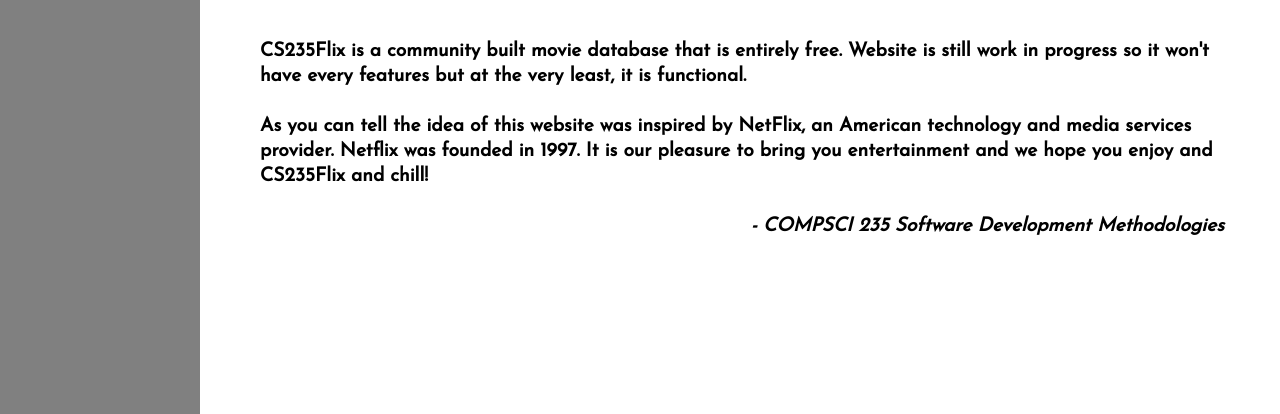
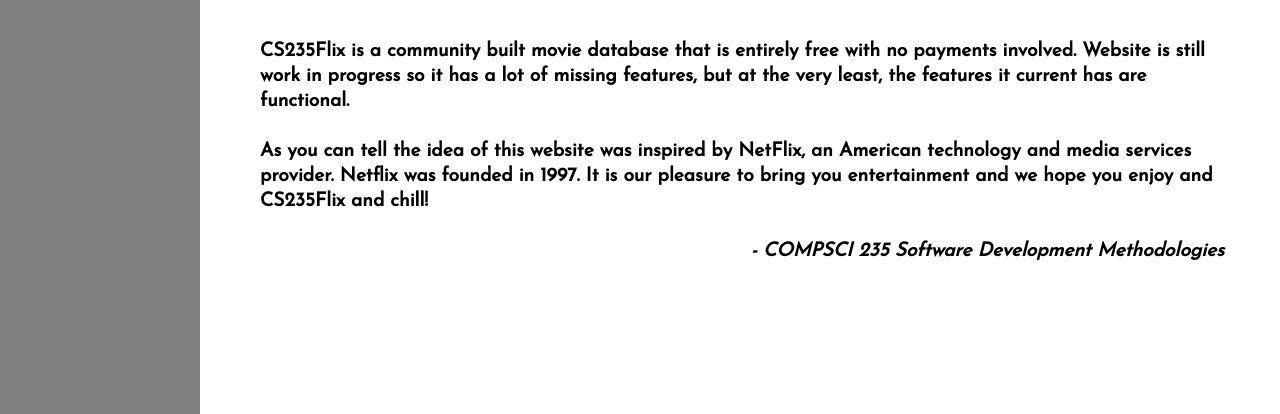
Before and after one commit to lcw1301/CS235Flix-part-2, a Flask app: page / in a window 1280 px wide. Shown: the part 222-636 px from the top of the page. Run offline with Flask 2, Linux system fonts and the light colour scheme.

Commit message:
update homepage description

```diff
--- a/movie_app/templates/home.html
+++ b/movie_app/templates/home.html
@@ -9,8 +9,8 @@
     </header>
     <br>
     <p>
-        CS235Flix is a community built movie database that is entirely free.
-        Website is still work in progress so it won't have every features but at the very least, it is functional.
+        CS235Flix is a community built movie database that is entirely free with no payments involved.
+        Website is still work in progress so it has a lot of missing features, but at the very least, the features it current has are functional.
     </p>
     <br>
     <p>
```
